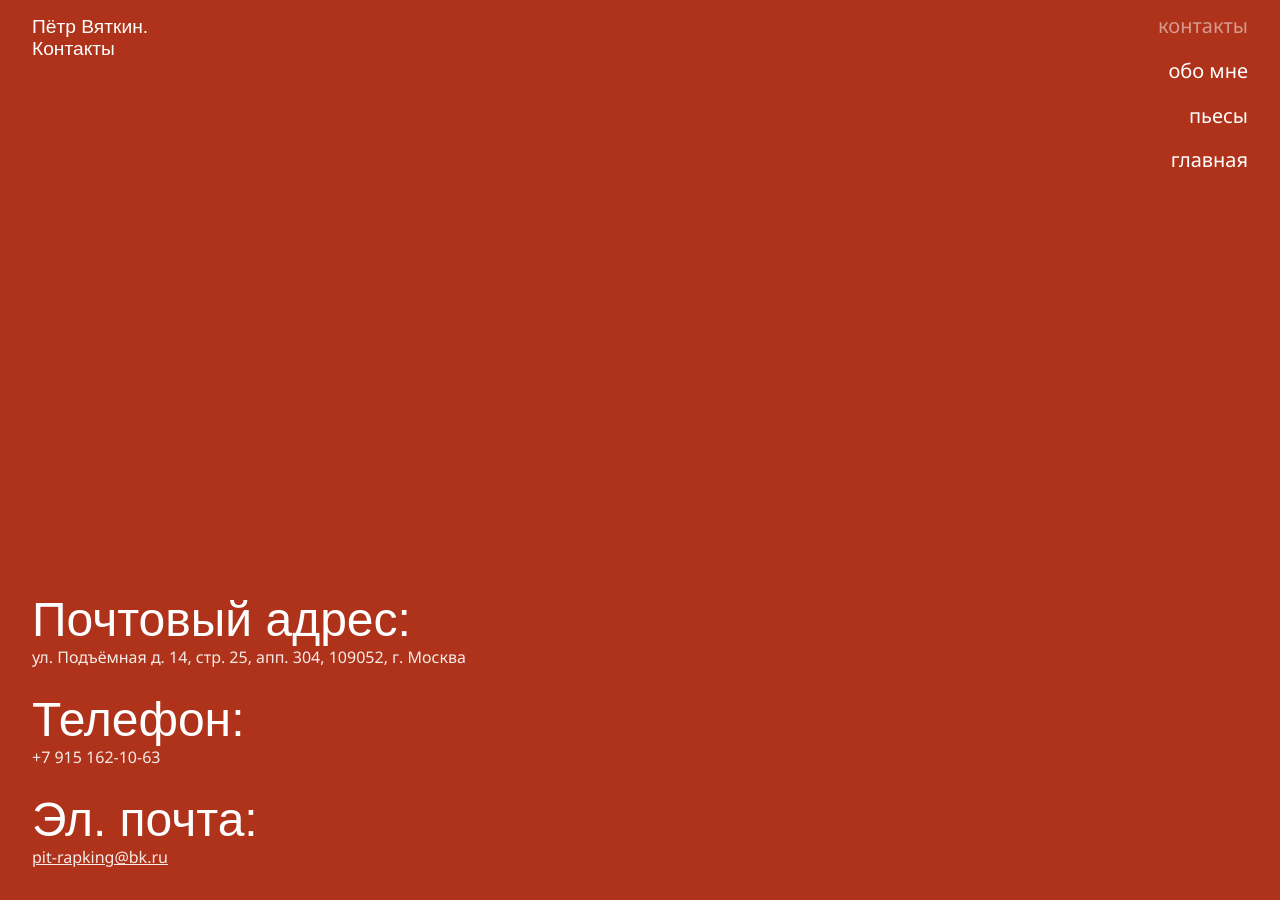
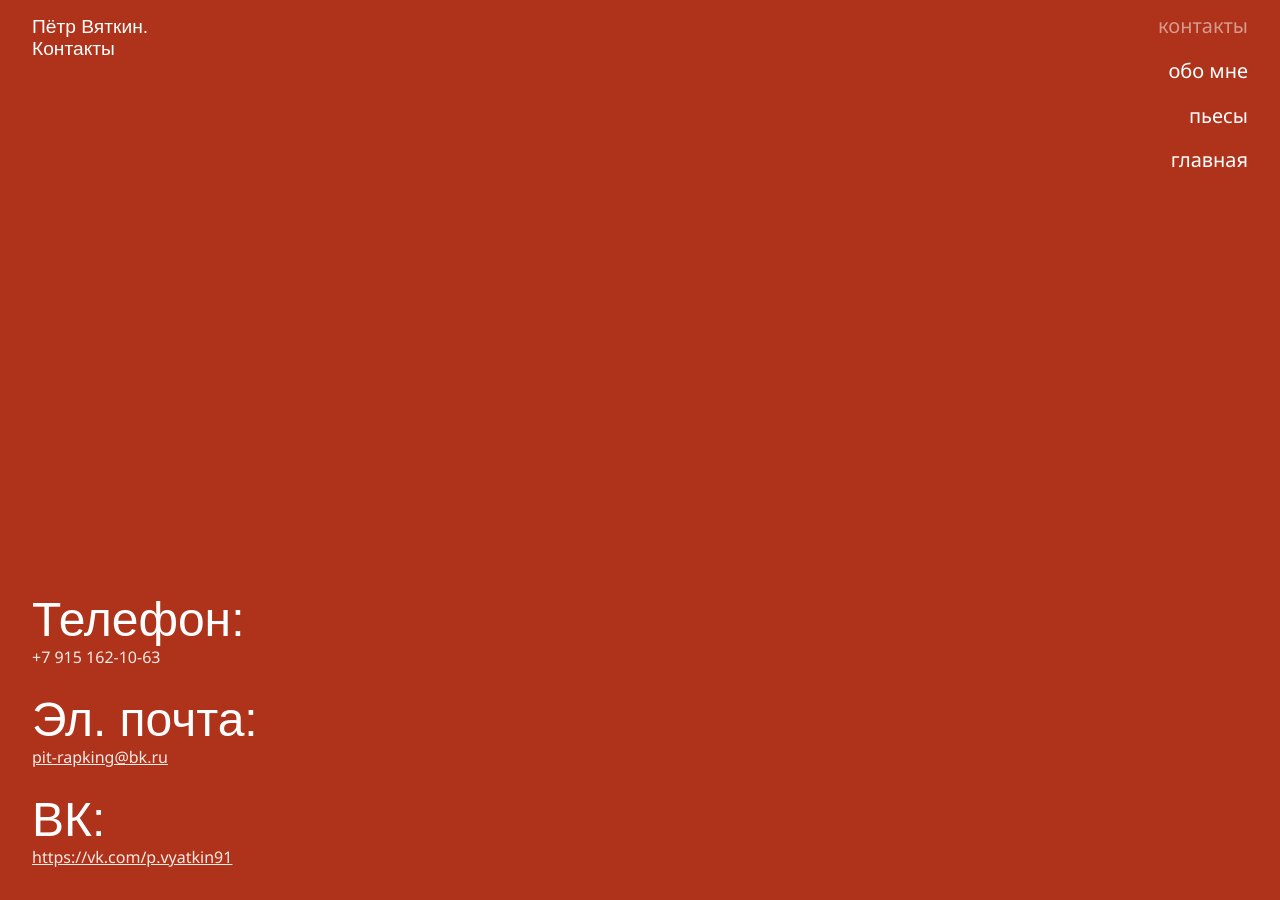
Before and after one commit to 1640max/vyatkin, a Jekyll site: the page built from contacts.html, in a window 1280 px wide. Built offline with Jekyll 4.4.1, drawn with Linux system fonts in a browser that asks for light colours; some web fonts are replaced.

Commit message:
Обновил контакты

```diff
--- a/contacts.html
+++ b/contacts.html
@@ -12,18 +12,17 @@ footer: false
     <main class="fullscreen__content">
       <address class="contacts">
         <dl class="contacts__list">
-          <dt class="contacts__heading">Почтовый адрес:</dt>
-          <dd class="contacts__content">
-            ул. Подъёмная д. 14, стр. 25, апп. 304, 109052, г. Москва
-          </dd>
-
           <dt class="contacts__heading">Телефон:</dt>
           <dd class="contacts__content">{{ site.phone }}</dd>
-
           <dt class="contacts__heading">Эл. почта:</dt>
           <dd class="contacts__content">
             <a  class="link-inverted"
                 href="mailto:{{ site.email }}">{{ site.email }}</a>
+          <dt class="contacts__heading">ВК:</dt>
+          <dd class="contacts__content">
+            <a  class="link-inverted"
+                href="https://vk.com/p.vyatkin91">https://vk.com/p.vyatkin91</a>
+          </dd>
           </dd>
         </dl>
       </address>
```
